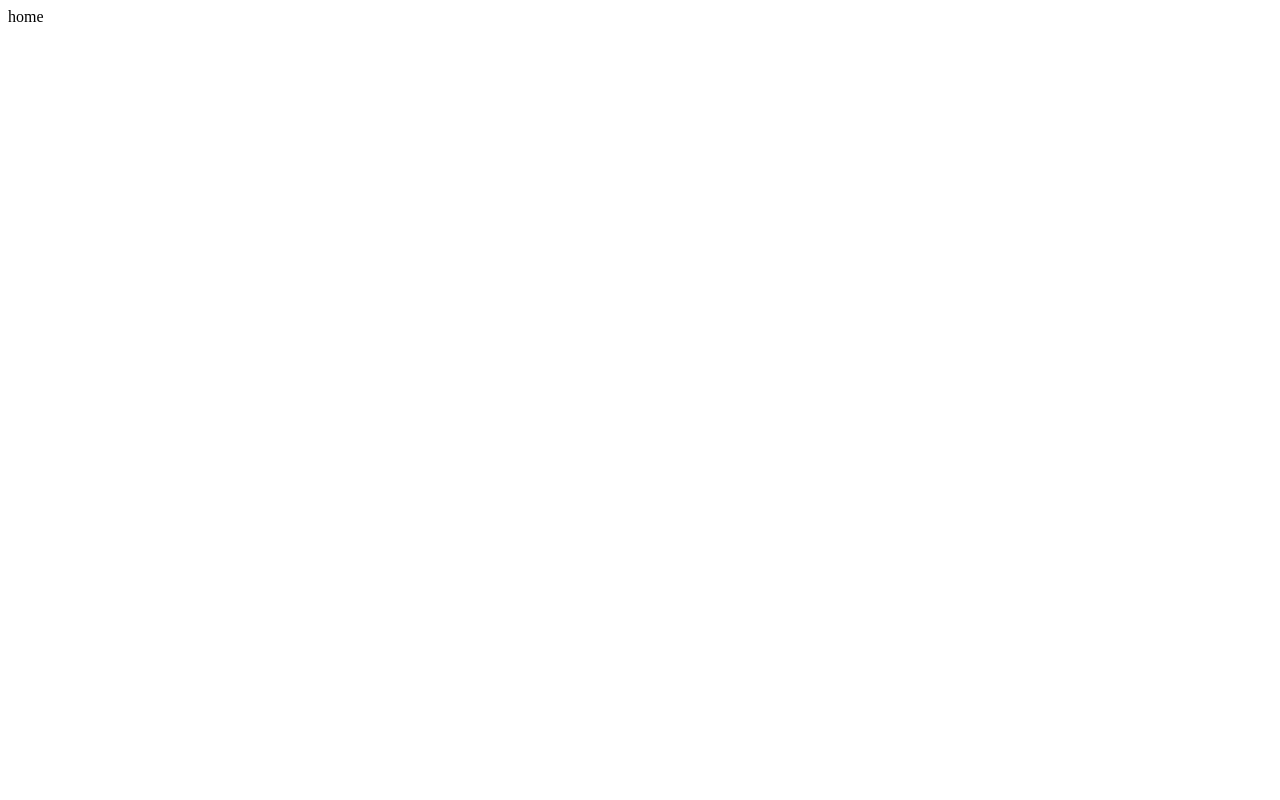
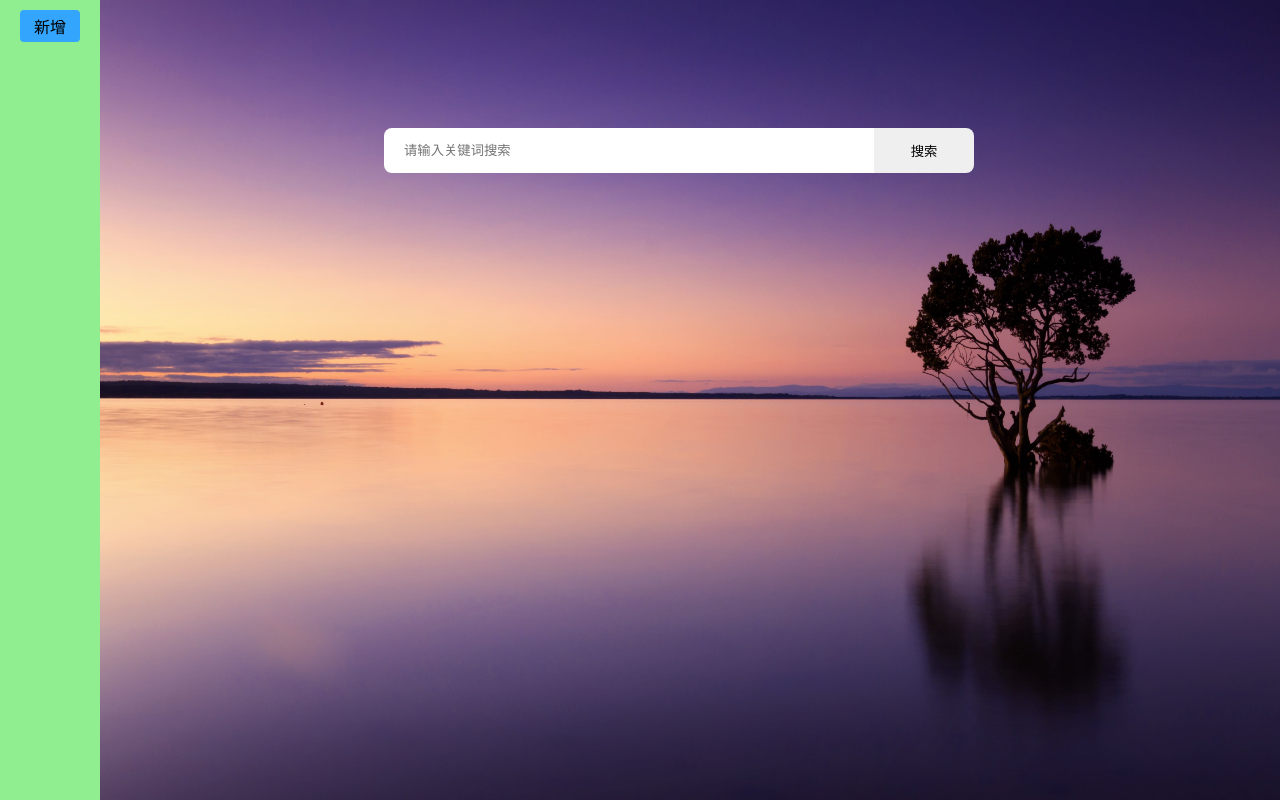
Before and after one commit to lxfljw/search, a Vue app: page / in a window 1280 px wide. Built offline with nearby package versions, Linux system fonts and the light colour scheme.

Commit message:
feat✨ 新增自定义侧边栏

```diff
--- a/package.json
+++ b/package.json
@@ -2,6 +2,7 @@
   "name": "search",
   "version": "0.0.0",
   "scripts": {
+    "start": "npm run dev",
     "dev": "vite",
     "build": "vue-tsc --noEmit && vite build",
     "serve": "vite preview"
--- /dev/null
+++ b/src/common/style/index.css
@@ -0,0 +1,47 @@
+body,
+div,
+ol,
+ul,
+li,
+dl,
+dt,
+dd,
+h1,
+h2,
+h3,
+h4,
+h5,
+h6,
+p,
+form,
+fieldset,
+legend,
+input {
+  margin: 0;
+  padding: 0;
+}
+h1,
+h2,
+h3,
+h4,
+h5,
+h6 {
+  font-size: 100%;
+  font-weight: normal;
+}
+ol,
+ul {
+  list-style: none;
+}
+img,
+fieldset {
+  border: 0 none;
+  display: block;
+}
+
+body {
+  width: 100%;
+  height: 100vh;
+  background: url(../../assets/bg.jpg) no-repeat;
+  background-size: 100% 100%;
+}
--- a/src/main.ts
+++ b/src/main.ts
@@ -1,6 +1,7 @@
 import { createApp } from "vue";
 import App from "./App.vue";
 import router from "./router";
+import "./common/style/index.css";
 
 const app = createApp(App);
 app.use(router);
--- a/src/page/home.vue
+++ /dev/null
@@ -1,9 +0,0 @@
-<template>
-  <div>home</div>
-</template>
-
-<script>
-export default {};
-</script>
-
-<style></style>
--- /dev/null
+++ b/src/page/home/home.css
@@ -0,0 +1,45 @@
+.search-wrap {
+  padding-top: 10%;
+  margin-left: 30%;
+  height: 45px;
+  display: flex;
+  align-items: center;
+}
+.search-input {
+  width: 450px;
+  height: 100%;
+  border-radius: 8px 0 0 8px;
+  outline: none;
+  border: none;
+  padding: 0 20px;
+}
+.search-btn {
+  width: 100px;
+  height: 100%;
+  border: none;
+  border-radius: 0 8px 8px 0;
+}
+.side-bar {
+  width: 100px;
+  height: 100vh;
+  background: lightgreen;
+  position: fixed;
+  top: 0;
+  left: 0;
+  padding: 10px 0;
+}
+.menu-item {
+  display: flex;
+  align-items: center;
+  justify-content: center;
+  margin: 10px;
+}
+
+.add-btn {
+  width: 60px;
+  background: #34a5fc;
+  margin: auto;
+  padding: 4px 0;
+  border-radius: 4px;
+  cursor: pointer;
+}
--- /dev/null
+++ b/src/page/home/home.vue
@@ -0,0 +1,73 @@
+<template>
+  <div>
+    <section class="search-wrap">
+      <input type="text" class="search-input" placeholder="请输入关键词搜索" />
+      <button class="search-btn">搜索</button>
+    </section>
+    <section class="custom-list"></section>
+    <section class="side-bar">
+      <div class="side-menu-list">
+        <div class="menu-item" v-for="item in menuList" :key="item.name">
+          <img :src="item.icon" alt="" />
+          <div class="name">{{ item.name }}</div>
+          <!-- <div>-</div> -->
+        </div>
+        <input
+          @input="handleAddFistMenuInput"
+          @keyup.enter="handleAddFistMenu"
+          type="text"
+          v-if="showFirstInputText"
+        />
+        <div class="menu-item add-btn" @click="addFirstMenu">新增</div>
+      </div>
+    </section>
+  </div>
+</template>
+
+<script lang="ts">
+import { ref, onMounted } from "vue";
+import { MenuItem } from "./type";
+import { setSessionStorage, getSessionStorage } from "../../utils";
+
+export default {
+  data() {
+    return {
+      showFirstInputText: false,
+      firstMenuInputValue: "",
+    };
+  },
+  setup() {
+    const menuList = ref<MenuItem[]>([]);
+    const initMenuList = () => {
+      const storageList: MenuItem[] = getSessionStorage("menuList");
+      console.log(storageList);
+      menuList.value = storageList;
+    };
+    onMounted(initMenuList);
+    return {
+      menuList,
+    };
+  },
+  methods: {
+    addFirstMenu() {
+      this.showFirstInputText = true;
+      console.log(this.menuList);
+    },
+    handleAddFistMenu() {
+      if (!this.showFirstInputText) return;
+      this.showFirstInputText = false;
+      this.menuList.push({
+        name: this.firstMenuInputValue,
+      });
+    },
+    handleAddFistMenuInput(e) {
+      this.firstMenuInputValue = e.target.value;
+      console.log(e.target.value);
+    },
+  },
+};
+</script>
+
+<style scoped>
+@import url("./home.css");
+</style>
--- /dev/null
+++ b/src/page/home/type.ts
@@ -0,0 +1,12 @@
+export interface MenuItem {
+  // 图标
+  icon?: string;
+  // 网站名称
+  name: string;
+  // 网站链接
+  url?: string;
+  // 子级菜单
+  children?: MenuItem[];
+  // 网站描述
+  desc?: string;
+}
--- a/src/router/index.ts
+++ b/src/router/index.ts
@@ -4,7 +4,7 @@ const routes = [
   {
     path: "/",
     name: "home",
-    component: () => import("../page/home.vue"),
+    component: () => import("../page/home/home.vue"),
   },
 ];
 
--- /dev/null
+++ b/src/utils/index.ts
@@ -0,0 +1,12 @@
+export function setSessionStorage(key: string, value: any) {
+  let storeValue: any = value;
+  if (typeof value === "object") {
+    storeValue = JSON.stringify(value);
+  }
+  window.sessionStorage.setItem(key, value);
+}
+
+export function getSessionStorage(key: string) {
+  const value = window.sessionStorage.getItem(key);
+  return value && JSON.parse(value);
+}
```
Also changed, not shown: src/assets/bg.jpg (added).
